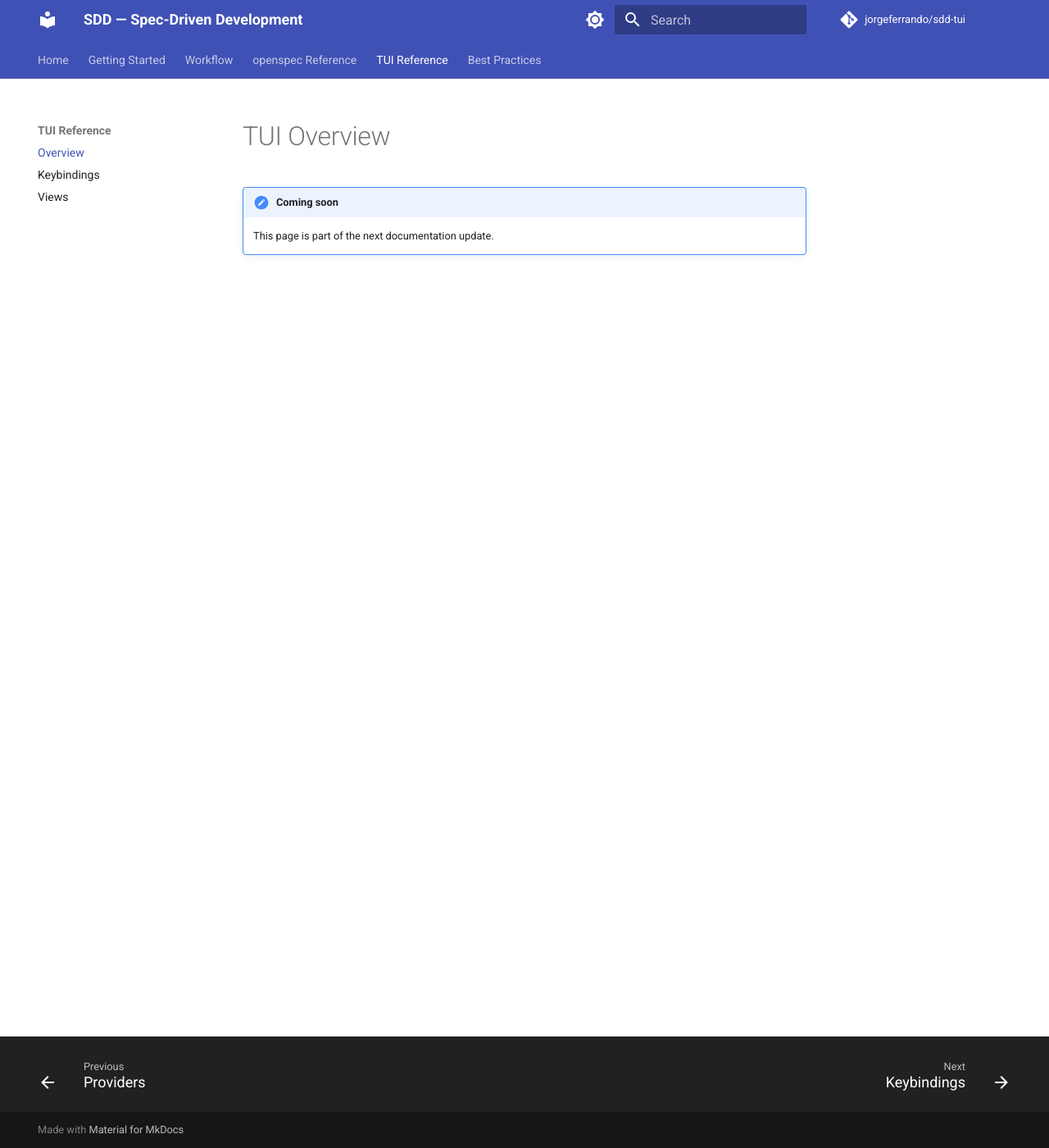
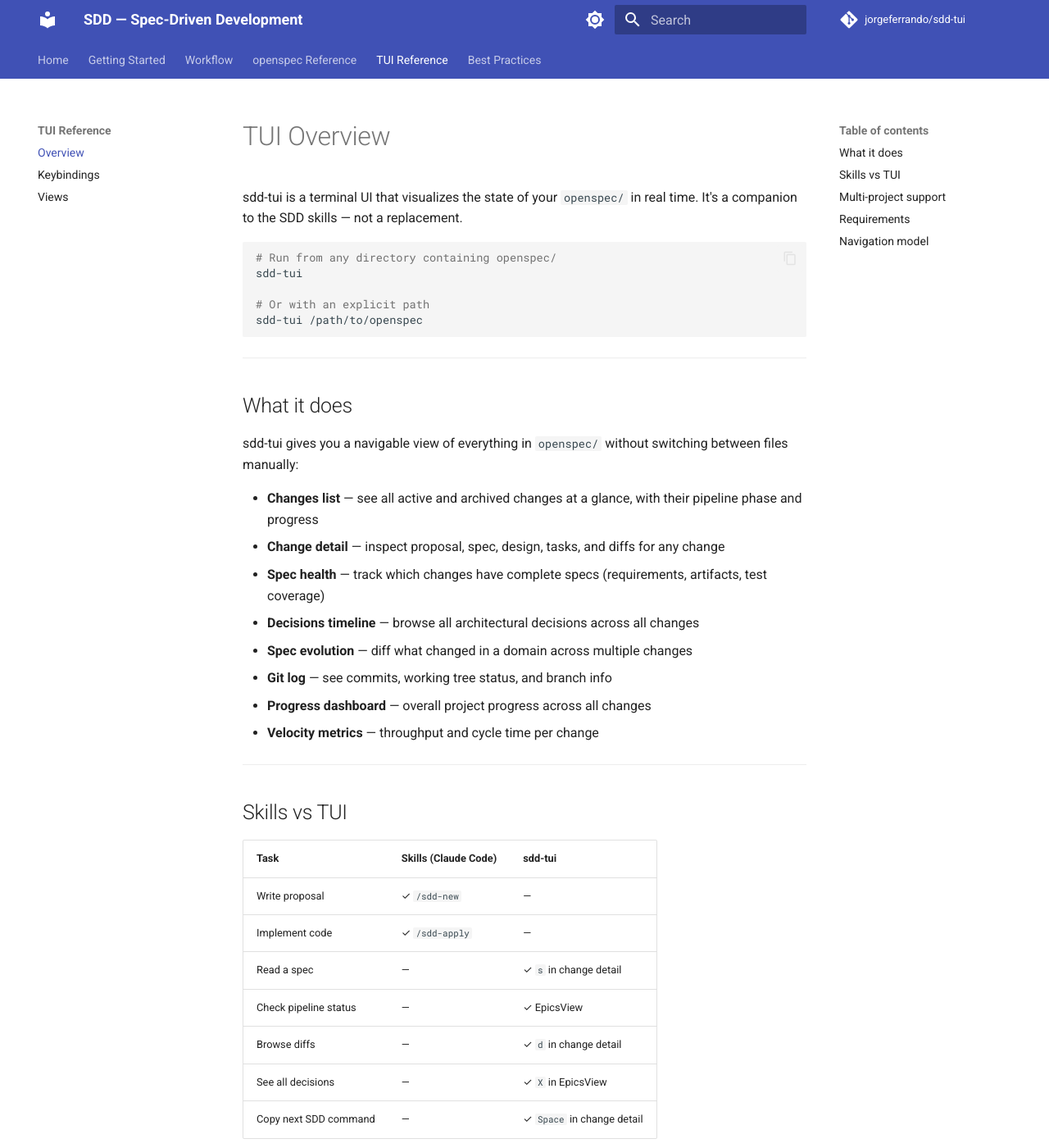
Before and after one commit to jorgeferrando/sdd-tui, an MkDocs documentation site: the page built from docs/tui/overview.md, in a window 1280 px wide and 1400 px high. Shown: the whole window at 82% size. Built offline with MkDocs 1.6.1 and Material for MkDocs 9.7.7, drawn with Linux system fonts in a browser that asks for light colours; comment, search, counter and statistics services are not loaded; some of the changed text lies outside the part shown.

Commit message:
[docs-site-content] Add TUI overview page
Co-Authored-By: Claude Sonnet 4.6 <noreply@anthropic.com>

````diff
--- a/docs/tui/overview.md
+++ b/docs/tui/overview.md
@@ -1,4 +1,78 @@
 # TUI Overview
 
-!!! note "Coming soon"
-    This page is part of the next documentation update.
+sdd-tui is a terminal UI that visualizes the state of your `openspec/` in real time. It's a companion to the SDD skills — not a replacement.
+
+```bash
+# Run from any directory containing openspec/
+sdd-tui
+
+# Or with an explicit path
+sdd-tui /path/to/openspec
+```
+
+---
+
+## What it does
+
+sdd-tui gives you a navigable view of everything in `openspec/` without switching between files manually:
+
+- **Changes list** — see all active and archived changes at a glance, with their pipeline phase and progress
+- **Change detail** — inspect proposal, spec, design, tasks, and diffs for any change
+- **Spec health** — track which changes have complete specs (requirements, artifacts, test coverage)
+- **Decisions timeline** — browse all architectural decisions across all changes
+- **Spec evolution** — diff what changed in a domain across multiple changes
+- **Git log** — see commits, working tree status, and branch info
+- **Progress dashboard** — overall project progress across all changes
+- **Velocity metrics** — throughput and cycle time per change
+
+---
+
+## Skills vs TUI
+
+| Task | Skills (Claude Code) | sdd-tui |
+|------|---------------------|---------|
+| Write proposal | ✓ `/sdd-new` | — |
+| Implement code | ✓ `/sdd-apply` | — |
+| Read a spec | — | ✓ `s` in change detail |
+| Check pipeline status | — | ✓ EpicsView |
+| Browse diffs | — | ✓ `d` in change detail |
+| See all decisions | — | ✓ `X` in EpicsView |
+| Copy next SDD command | — | ✓ `Space` in change detail |
+
+The skills *create* the content. The TUI *reads and navigates* it.
+
+---
+
+## Multi-project support
+
+sdd-tui can monitor multiple projects simultaneously from a single instance. Configure them in `openspec/config.yaml`:
+
+```yaml
+projects:
+  - name: frontend
+    path: /path/to/frontend/openspec
+  - name: backend
+    path: /path/to/backend/openspec
+```
+
+EpicsView shows all projects with visual separators, and all views work across project boundaries.
+
+---
+
+## Requirements
+
+- Python 3.11+
+- Any modern terminal with Unicode support
+- `git` in PATH
+- `gh` CLI (optional — for PR/CI status panels)
+
+---
+
+## Navigation model
+
+sdd-tui uses a **stack-based navigation**: each screen is pushed onto a stack, and `Esc` pops back to the previous screen. There's no global back button — just `Esc` from anywhere.
+
+Press `?` on any screen to open the full keybindings reference for that context.
+
+→ [Full keybindings reference](keybindings.md)
+→ [All screens described](views.md)
````
